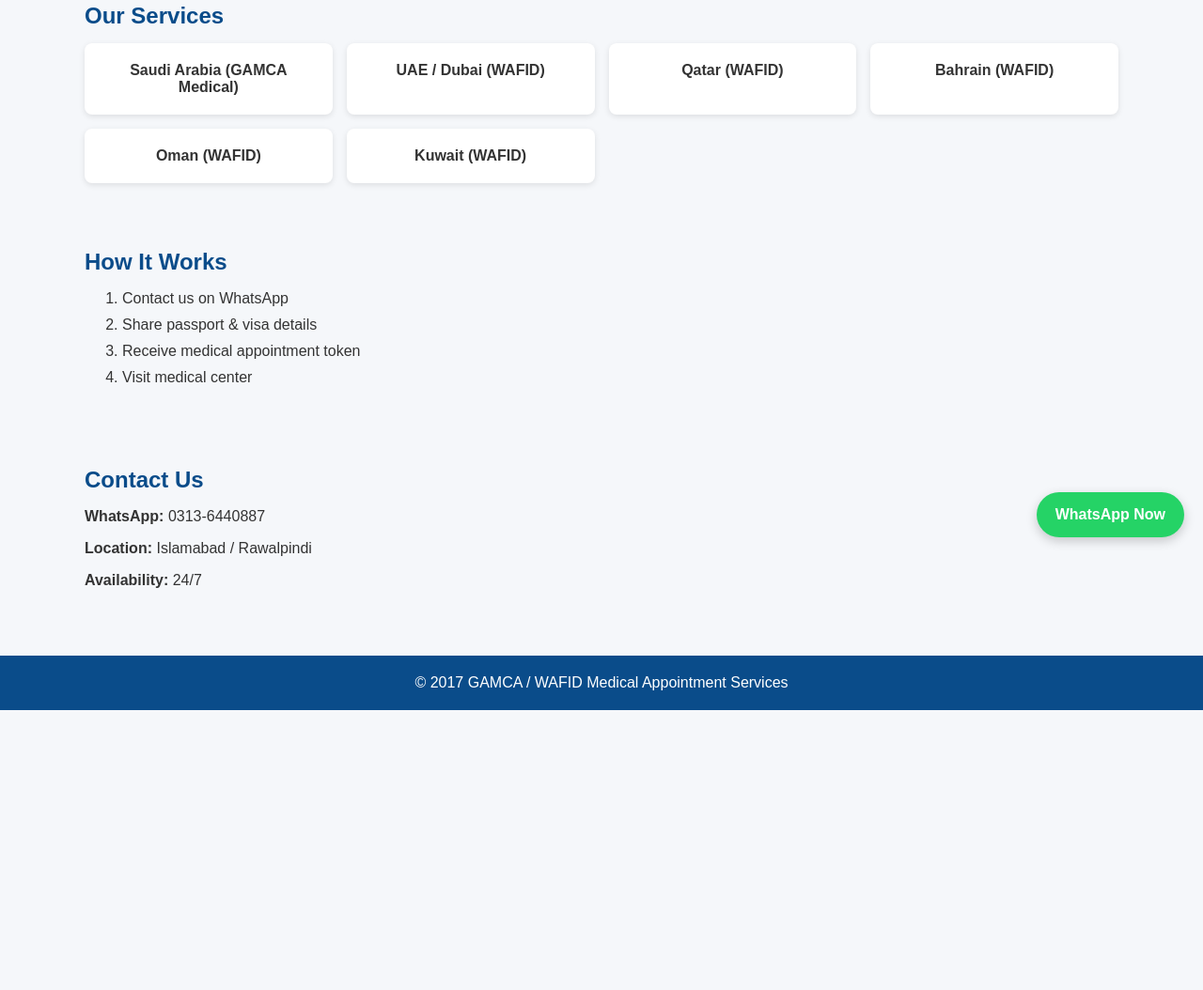
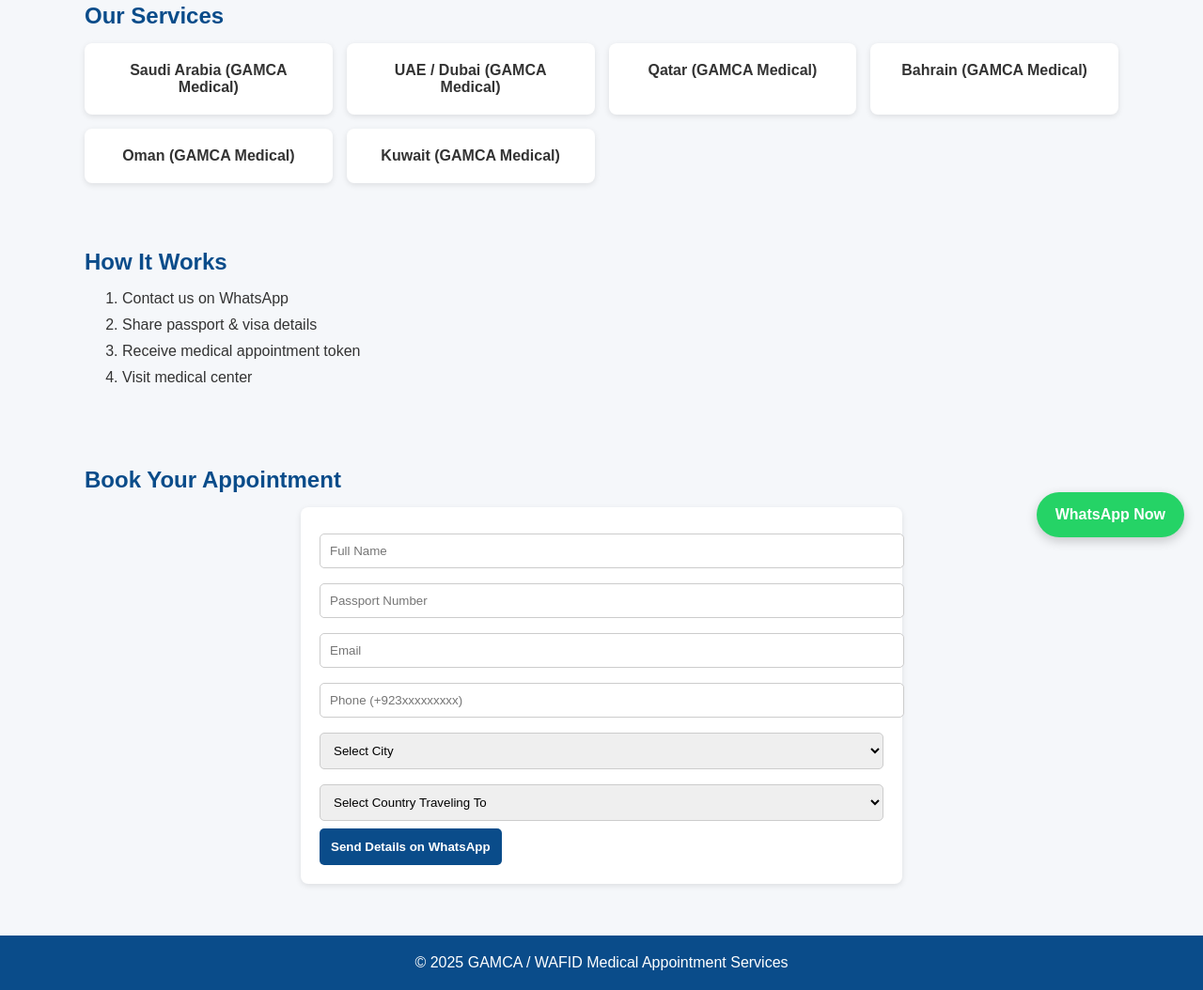
Before and after one commit to gamcawafid/gamcawafid.github.io, a plain HTML site: page index.html in a window 1280 px wide. Shown: the part 208-1262 px from the top of the page at 94% size. Before the commit the page ends 964 px from the top, so only its background shows below. Drawn offline with Linux system fonts and the light colour scheme.

Commit message:
Update index.html

```diff
--- a/index.html
+++ b/index.html
@@ -5,7 +5,6 @@
 <title>GAMCA / WAFID Medical Appointment Services</title>
 <meta name="viewport" content="width=device-width, initial-scale=1.0">
 <style>
-/* Reset & Body */
 body {margin:0; font-family: Arial, Helvetica, sans-serif; background:#f5f7fa; color:#333;}
 a{text-decoration:none;}
 /* Header */
@@ -13,10 +12,6 @@ header{background:#0a4c8a; color:#fff; padding:20px 10px; text-align:center; pos
 header img{max-height:60px; display:block; margin:0 auto 10px;}
 header h1{margin:5px 0; font-size:24px;}
 header p{margin:5px 0; font-size:16px;}
-/* Navigation / Banner (Optional) */
-nav{display:flex; justify-content:center; gap:15px; margin-top:10px;}
-nav a{color:#fff; font-weight:bold; transition:0.3s;}
-nav a:hover{color:#ffdb00;}
 /* Sections */
 section{padding:25px; max-width:1100px; margin:auto;}
 h2{color:#0a4c8a; margin-bottom:15px;}
@@ -24,20 +19,22 @@ h2{color:#0a4c8a; margin-bottom:15px;}
 .services div{background:#fff; padding:20px; border-radius:8px; box-shadow:0 2px 6px rgba(0,0,0,.1); text-align:center; font-weight:bold; transition:0.3s;}
 .services div:hover{transform:translateY(-5px); box-shadow:0 4px 12px rgba(0,0,0,.15);}
 ol li{margin-bottom:10px;}
-
+/* Form */
+form{background:#fff; padding:20px; border-radius:8px; box-shadow:0 2px 6px rgba(0,0,0,.1); max-width:600px; margin:auto;}
+form input, form select{width:100%; padding:10px; margin:8px 0; border-radius:5px; border:1px solid #ccc;}
+form button{background:#0a4c8a; color:#fff; padding:12px; border:none; border-radius:5px; font-weight:bold; cursor:pointer; transition:0.3s;}
+form button:hover{background:#08396b;}
 /* Footer */
 footer{background:#0a4c8a; color:#fff; text-align:center; padding:20px; margin-top:30px;}
-
 /* Floating WhatsApp Button */
 .whatsapp-btn{position:fixed; bottom:20px; right:20px; background:#25d366; color:#fff; padding:15px 20px; border-radius:50px; font-weight:bold; box-shadow:0 4px 12px rgba(0,0,0,.2); z-index:1000; transition:0.3s;}
 .whatsapp-btn:hover{background:#1ebe57;}
 </style>
 </head>
-
 <body>
 
 <header>
-<!-- Logo: Replace URL below with your custom logo -->
+<!-- Logo: Replace URL with your custom logo -->
 <img src="https://via.placeholder.com/200x60?text=Your+Logo" alt="GAMCA/WAFID Logo">
 <h1>GAMCA / WAFID Medical Appointment Services</h1>
 <p>Fast • Reliable • Online Medical Appointment</p>
@@ -47,11 +44,11 @@ footer{background:#0a4c8a; color:#fff; text-align:center; padding:20px; margin-t
 <h2>Our Services</h2>
 <div class="services">
 <div>Saudi Arabia (GAMCA Medical)</div>
-<div>UAE / Dubai (WAFID)</div>
-<div>Qatar (WAFID)</div>
-<div>Bahrain (WAFID)</div>
-<div>Oman (WAFID)</div>
-<div>Kuwait (WAFID)</div>
+<div>UAE / Dubai (GAMCA Medical)</div>
+<div>Qatar (GAMCA Medical)</div>
+<div>Bahrain (GAMCA Medical)</div>
+<div>Oman (GAMCA Medical)</div>
+<div>Kuwait (GAMCA Medical)</div>
 </div>
 </section>
 
@@ -66,18 +63,54 @@ footer{background:#0a4c8a; color:#fff; text-align:center; padding:20px; margin-t
 </section>
 
 <section>
-<h2>Contact Us</h2>
-<p><strong>WhatsApp:</strong> 0313-6440887</p>
-<p><strong>Location:</strong> Islamabad / Rawalpindi</p>
-<p><strong>Availability:</strong> 24/7</p>
+<h2>Book Your Appointment</h2>
+<form id="appointmentForm">
+<input type="text" id="name" placeholder="Full Name" required>
+<input type="text" id="passport" placeholder="Passport Number" required>
+<input type="email" id="email" placeholder="Email" required>
+<input type="tel" id="phone" placeholder="Phone (+923xxxxxxxxx)" required>
+<select id="city" required>
+<option value="">Select City</option>
+<option value="Islamabad">Islamabad</option>
+<option value="Rawalpindi">Rawalpindi</option>
+<option value="Lahore">Lahore</option>
+<option value="Karachi">Karachi</option>
+<option value="Multan">Multan</option>
+</select>
+<select id="countryTo" required>
+<option value="">Select Country Traveling To</option>
+<option value="Saudi Arabia">Saudi Arabia</option>
+<option value="UAE">UAE</option>
+<option value="Qatar">Qatar</option>
+<option value="Bahrain">Bahrain</option>
+<option value="Oman">Oman</option>
+<option value="Kuwait">Kuwait</option>
+</select>
+<button type="submit">Send Details on WhatsApp</button>
+</form>
 </section>
 
 <!-- Floating WhatsApp Button -->
 <a class="whatsapp-btn" href="https://wa.me/923136440887" target="_blank">WhatsApp Now</a>
 
 <footer>
-© 2017 GAMCA / WAFID Medical Appointment Services
+© 2025 GAMCA / WAFID Medical Appointment Services
 </footer>
+
+<script>
+// WhatsApp Form Submission
+document.getElementById('appointmentForm').addEventListener('submit', function(e){
+    e.preventDefault();
+    var name = encodeURIComponent(document.getElementById('name').value);
+    var passport = encodeURIComponent(document.getElementById('passport').value);
+    var email = encodeURIComponent(document.getElementById('email').value);
+    var phone = encodeURIComponent(document.getElementById('phone').value);
+    var city = encodeURIComponent(document.getElementById('city').value);
+    var countryTo = encodeURIComponent(document.getElementById('countryTo').value);
+    var message = `*GAMCA / WAFID Appointment Form*%0AName: ${name}%0APassport: ${passport}%0AEmail: ${email}%0APhone: ${phone}%0ACity: ${city}%0ACountry Traveling To: ${countryTo}`;
+    window.open(`https://wa.me/923136440887?text=${message}`, '_blank');
+});
+</script>
 
 </body>
 </html>
```
